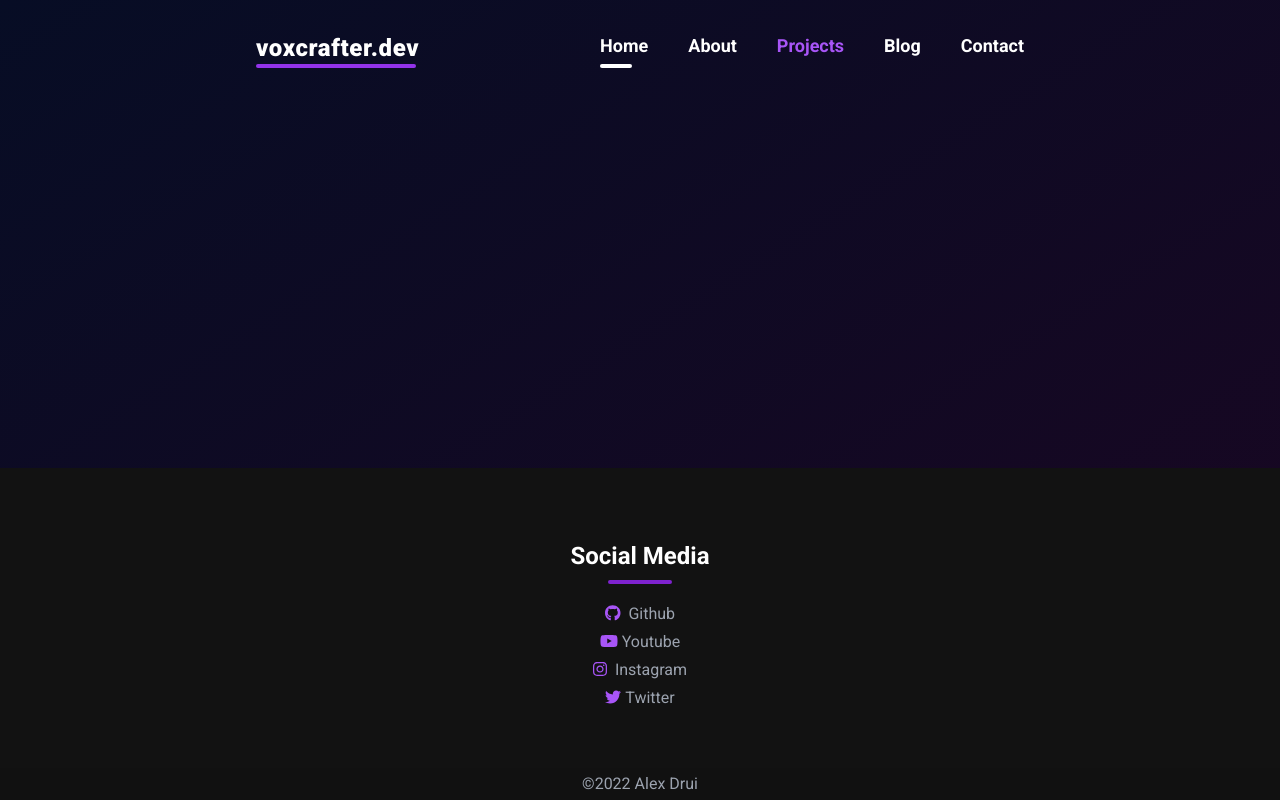
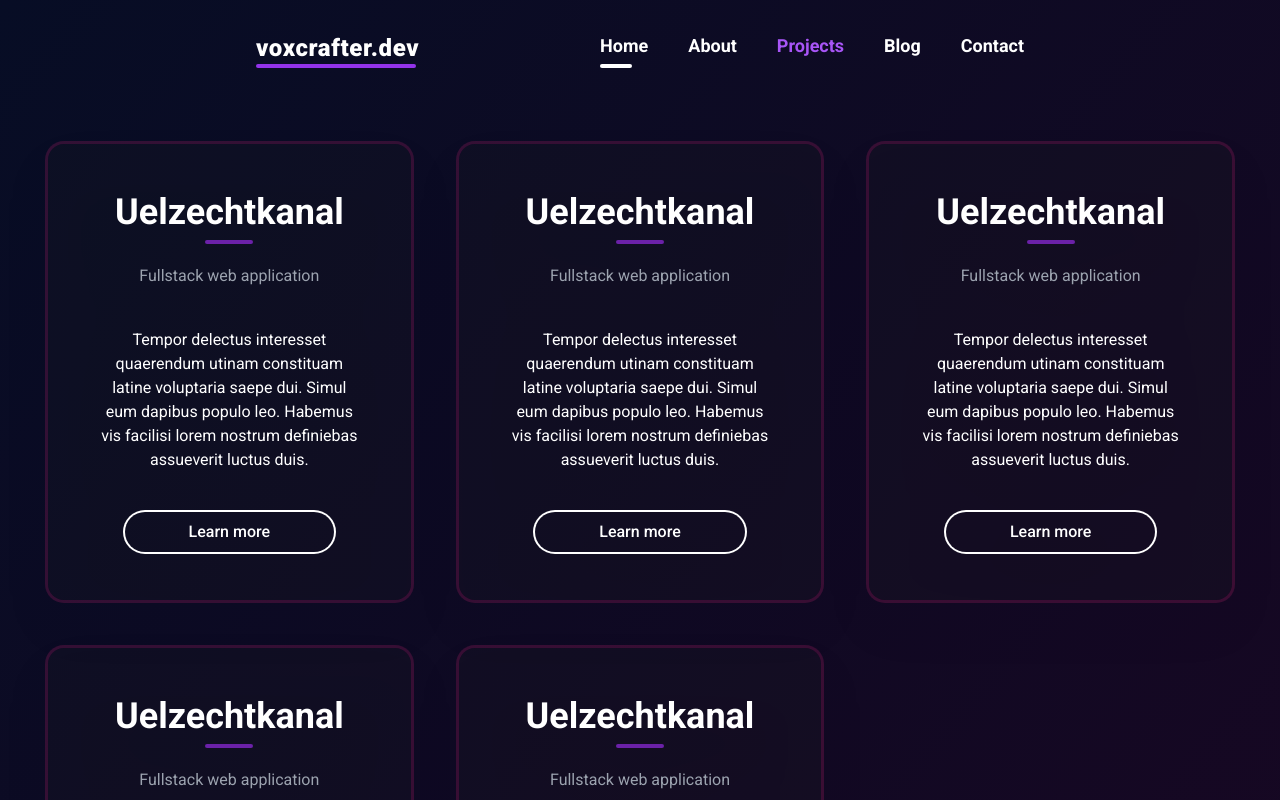
Before and after one commit to VoxCrafterLP/portfolio, a React (Create React App) app: page /projects in a window 1280 px wide. Shown: the top 800 px of the page. Built offline with nearby package versions, Linux system fonts and the light colour scheme.

Commit message:
Add projects page

```diff
--- a/src/components/Button.tsx
+++ b/src/components/Button.tsx
@@ -10,7 +10,9 @@ const Button = (props: ButtonProps) => {
 				'hover:text-purple-800 hover:ring-purple-600 transition-all ' +
 				props.className
 			}
-			onClick={props.onClick ? props.onClick() : () => {}}
+			onClick={() => {
+				if (props.onClick) props.onClick();
+			}}
 			whileTap={{ scale: 0.75, transition: { duration: 0.1 } }}
 		>
 			{props.name}
--- /dev/null
+++ b/src/components/ProjectCard.tsx
@@ -0,0 +1,60 @@
+import { AnimatePresence, motion } from 'framer-motion';
+import React, { useState } from 'react';
+import { ProjectCardProps } from '../types/props/ProjectCardProps';
+import Button from './Button';
+
+const ProjectCard = (props: ProjectCardProps) => {
+	const cardAnimation = {
+		hidden: {
+			y: -20,
+			opacity: 0,
+		},
+		visible: {
+			y: 0,
+			opacity: 1,
+		},
+	};
+
+	const [extended, setExtended] = useState(false);
+
+	return (
+		<motion.div variants={cardAnimation}>
+			<div
+				className="bg-vox_gray-100 bg-opacity-20 drop-shadow-2xl rounded-2xl
+										ring ring-pink-600 ring-opacity-20 p-12 text-white group
+										flex flex-col items-center transition-all hover:scale-103"
+			>
+				<h1 className="text-4xl font-bold mb-2">{props.name}</h1>
+				<div
+					className="h-1 w-12 bg-purple-800 rounded-lg group-hover:w-20
+												transition-all ease-in-out duration-300 mb-5"
+				/>
+				<span className="text-gray-400 mb-10">{props.type}</span>
+				<p className="text-center">{props.description}</p>
+				<AnimatePresence>
+					{extended && (
+						<motion.div
+							initial={{ height: 0 }}
+							animate={{ height: 'auto' }}
+							exit={{ height: 0 }}
+							transition={{ duration: 0.4 }}
+							className="overflow-hidden"
+						>
+							<h2 className="pt-10 text-xl font-semibold mb-2">
+								Details
+							</h2>
+							<p>{props.details}</p>
+						</motion.div>
+					)}
+				</AnimatePresence>
+				<Button
+					name={extended ? 'Learn less' : 'Learn more'}
+					className="group-hover:scale-103 mt-10"
+					onClick={() => setExtended(!extended)}
+				/>
+			</div>
+		</motion.div>
+	);
+};
+
+export default ProjectCard;
--- a/src/pages/Projects.tsx
+++ b/src/pages/Projects.tsx
@@ -1,10 +1,67 @@
+import { motion } from 'framer-motion';
 import React from 'react';
+import ProjectCard from '../components/ProjectCard';
 
 const Projects = () => {
+	const wrapperAnimation = {
+		hidden: {
+			opacity: 1,
+			scale: 0
+		},
+		visible: {
+			opacity: 1,
+			scale: 1,
+			transition: {
+				delayChildren: 0.3,
+				staggerChildren: 0.06,
+				delay: 0.1
+			},
+		},
+	};
+
 	return (
-		<div>
-
-		</div>
+		<motion.div
+			className="grid grid-cols-1 sm:grid-cols-2 xl:grid-cols-3 gap-12 p-12"
+			variants={wrapperAnimation}
+			initial="hidden"
+			animate="visible"
+		>
+			<ProjectCard
+				name="Uelzechtkanal"
+				description="Tempor delectus interesset quaerendum utinam constituam latine voluptaria saepe dui. Simul eum dapibus populo leo. Habemus vis facilisi lorem nostrum definiebas assueverit luctus duis."
+				type="Fullstack web application"
+				details="Posidonium eleifend quam sententiae vulputate maximus donec. Parturient iuvaret senectus viverra rhoncus reprehendunt alienum reque atomorum. Inimicus menandri arcu tale a altera nonumy neglegentur. Malorum inani curae prodesset honestatis."
+				link="https://uelzechtkanal.lu/"
+			/>
+			<ProjectCard
+				name="Uelzechtkanal"
+				description="Tempor delectus interesset quaerendum utinam constituam latine voluptaria saepe dui. Simul eum dapibus populo leo. Habemus vis facilisi lorem nostrum definiebas assueverit luctus duis."
+				type="Fullstack web application"
+				details="Posidonium eleifend quam sententiae vulputate maximus donec. Parturient iuvaret senectus viverra rhoncus reprehendunt alienum reque atomorum. Inimicus menandri arcu tale a altera nonumy neglegentur. Malorum inani curae prodesset honestatis."
+				link="https://uelzechtkanal.lu/"
+			/>
+			<ProjectCard
+				name="Uelzechtkanal"
+				description="Tempor delectus interesset quaerendum utinam constituam latine voluptaria saepe dui. Simul eum dapibus populo leo. Habemus vis facilisi lorem nostrum definiebas assueverit luctus duis."
+				type="Fullstack web application"
+				details="Posidonium eleifend quam sententiae vulputate maximus donec. Parturient iuvaret senectus viverra rhoncus reprehendunt alienum reque atomorum. Inimicus menandri arcu tale a altera nonumy neglegentur. Malorum inani curae prodesset honestatis."
+				link="https://uelzechtkanal.lu/"
+			/>
+			<ProjectCard
+				name="Uelzechtkanal"
+				description="Tempor delectus interesset quaerendum utinam constituam latine voluptaria saepe dui. Simul eum dapibus populo leo. Habemus vis facilisi lorem nostrum definiebas assueverit luctus duis."
+				type="Fullstack web application"
+				details="Posidonium eleifend quam sententiae vulputate maximus donec. Parturient iuvaret senectus viverra rhoncus reprehendunt alienum reque atomorum. Inimicus menandri arcu tale a altera nonumy neglegentur. Malorum inani curae prodesset honestatis."
+				link="https://uelzechtkanal.lu/"
+			/>
+			<ProjectCard
+				name="Uelzechtkanal"
+				description="Tempor delectus interesset quaerendum utinam constituam latine voluptaria saepe dui. Simul eum dapibus populo leo. Habemus vis facilisi lorem nostrum definiebas assueverit luctus duis."
+				type="Fullstack web application"
+				details="Posidonium eleifend quam sententiae vulputate maximus donec. Parturient iuvaret senectus viverra rhoncus reprehendunt alienum reque atomorum. Inimicus menandri arcu tale a altera nonumy neglegentur. Malorum inani curae prodesset honestatis."
+				link="https://uelzechtkanal.lu/"
+			/>
+		</motion.div>
 	);
 };
 
--- /dev/null
+++ b/src/types/props/ProjectCardProps.ts
@@ -0,0 +1,7 @@
+export type ProjectCardProps = {
+	name: string;
+	description: string;
+	type: string;
+	details: string;
+	link: string;
+}
--- a/tailwind.config.js
+++ b/tailwind.config.js
@@ -29,6 +29,10 @@ module.exports = {
 					1: '#070d25',
 					2: '#1a0622'
 				}
+			},
+			scale: {
+				'101': '1.01',
+				'103': '1.03'
 			}
 		},
 	},
```
